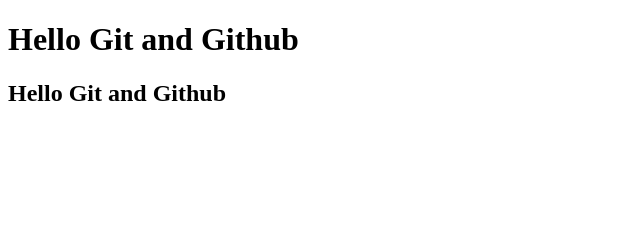
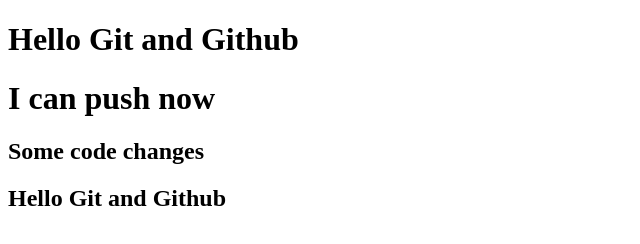
Before and after one commit to yusuf-khan-swd/my-second-repo, a plain HTML site: page index.html in a window 1280 px wide. Shown: the whole page, without its empty margins (0-640 px from the left). Drawn offline with Linux system fonts and the light colour scheme.

Commit message:
added heading

```diff
--- a/index.html
+++ b/index.html
@@ -8,6 +8,8 @@
 </head>
 <body>
     <h1>Hello Git and Github</h1>
+    <h1>I can push now</h1>
+    <h2>Some code changes</h2>
     <h2>Hello Git and Github</h2>
 </body>
 </html>
```
